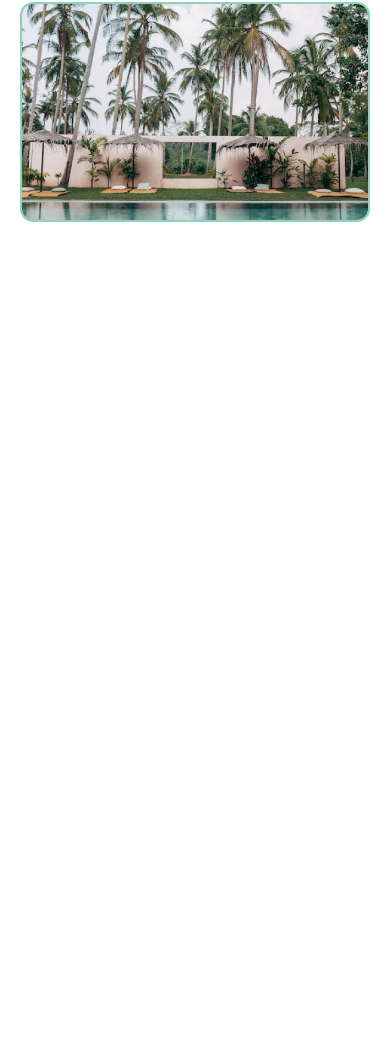
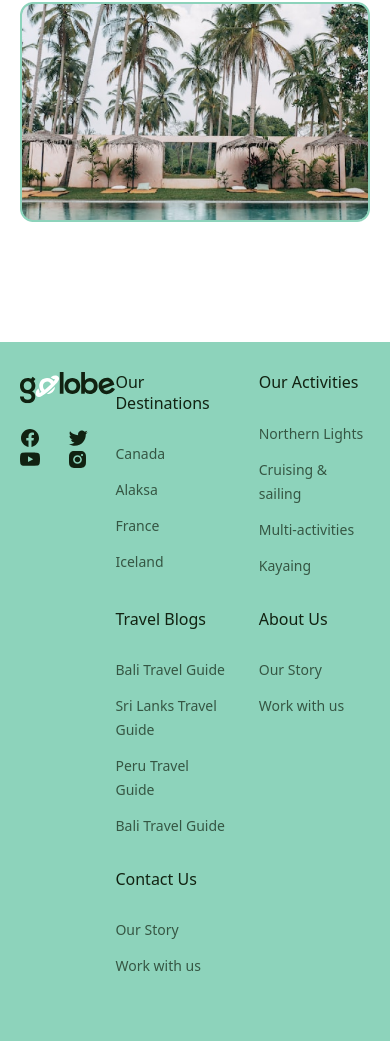
Before and after one commit to abdulaziz052/new-amaliyot, a website: page public/flight-search.html in a window 390 px wide. Shown: the part 4609-5650 px from the top of the page. Before the commit the page ends 4951 px from the top, so only its background shows below. Drawn offline with nearby package versions, Linux system fonts and the light colour scheme.

Commit message:
second page end with responsive style

```diff
--- a/public/flight-search.html
+++ b/public/flight-search.html
@@ -341,7 +341,7 @@
     </section>
     <!-- Fall into travel-2 end -->
     <!-- Footer start -->
-    <footer class="bg-[#8DD3BB] pt-[30px] md:pt-[218px] pb-[64px] hidden">
+    <footer class="bg-[#8DD3BB] pt-[30px] md:pt-[218px] pb-[64px]">
         <div class="max-w-[1256px] mx-auto px-5 flex">
             <div class="md:mr-[140px]">
                 <a class="" href="#">
```
